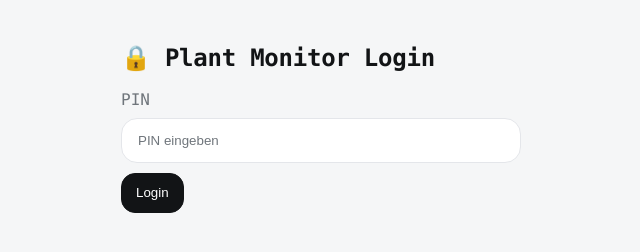
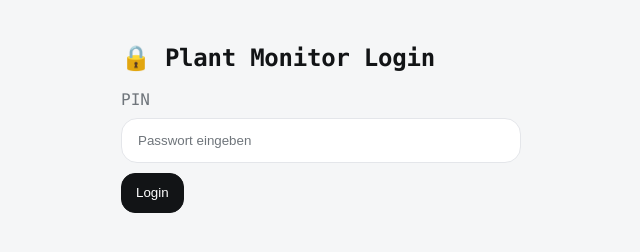
Before and after one commit to LorisWittkowski/plant-monitor, a website: page public/index.html in a window 1280 px wide. Shown: the full height of the page, 319-959 px from the left. Drawn offline with Linux system fonts and the light colour scheme.

Commit message:
PIN -> Password

```diff
--- a/public/index.html
+++ b/public/index.html
@@ -38,7 +38,7 @@
     <h2 class="brand" style="margin-bottom:12px">🔒 Plant Monitor Login</h2>
     <label class="field">
       <span class="label">PIN</span>
-      <input id="pinInput" class="input" type="password" inputmode="numeric" placeholder="PIN eingeben" />
+      <input id="pinInput" class="input" type="password" placeholder="Passwort eingeben" />
     </label>
     <div style="display:flex; gap:8px; align-items:center; margin-top:10px">
       <button id="pinBtn" class="btn primary" type="button">Login</button>
```
